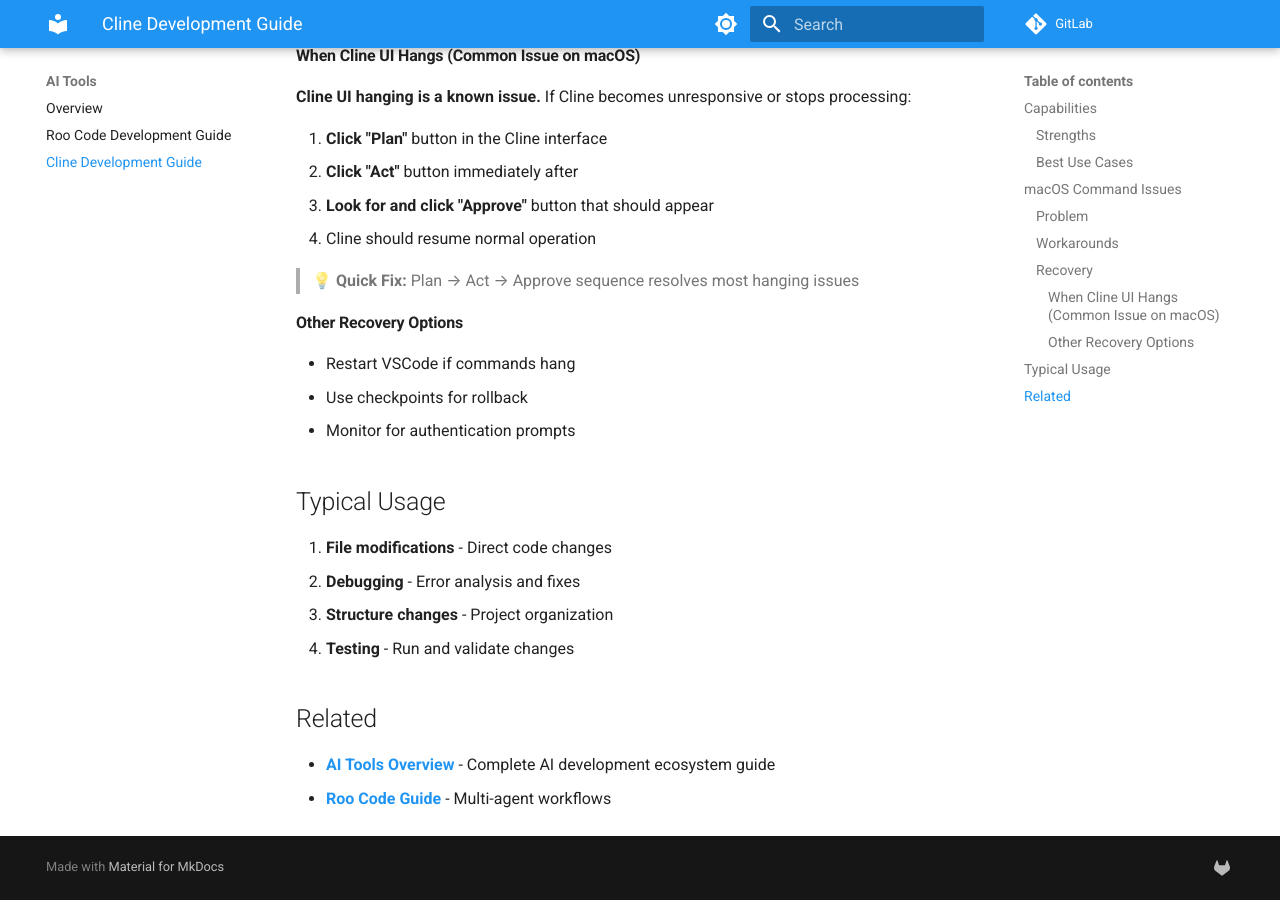
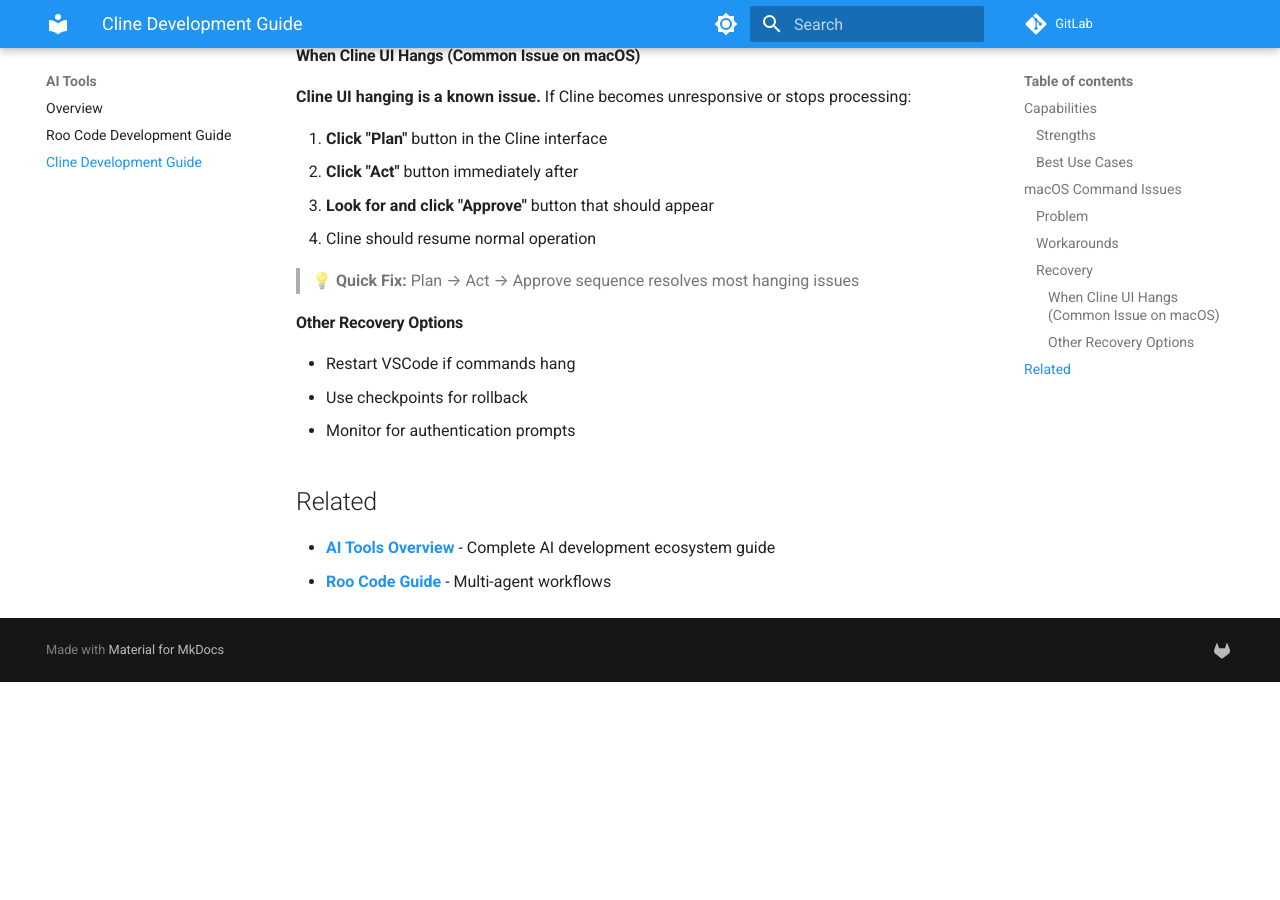
Before and after one commit to boost-edu-tools/gitinspectorgui, an MkDocs documentation site: the page built from docs/ai-tools/cline-guide.md, in a window 1280 px wide and 900 px high, scrolled down 1534 px. Built offline with MkDocs 1.6.1 and Material for MkDocs 9.7.7, drawn with Linux system fonts in a browser that asks for light colours; comment, search, counter and statistics services are not loaded; after the commit the page ends 2216 px from its top, so only the background shows below that.

```diff
--- a/docs/ai-tools/cline-guide.md
+++ b/docs/ai-tools/cline-guide.md
@@ -74,13 +74,6 @@ bash script.sh
 -   Use checkpoints for rollback
 -   Monitor for authentication prompts
 
-## Typical Usage
-
-1. **File modifications** - Direct code changes
-2. **Debugging** - Error analysis and fixes
-3. **Structure changes** - Project organization
-4. **Testing** - Run and validate changes
-
 ## Related
 
 -   **[AI Tools Overview](overview.md)** - Complete AI development ecosystem guide
```
Also changed, not shown: docs/getting-started/installation.md (+0 -2 lines).
